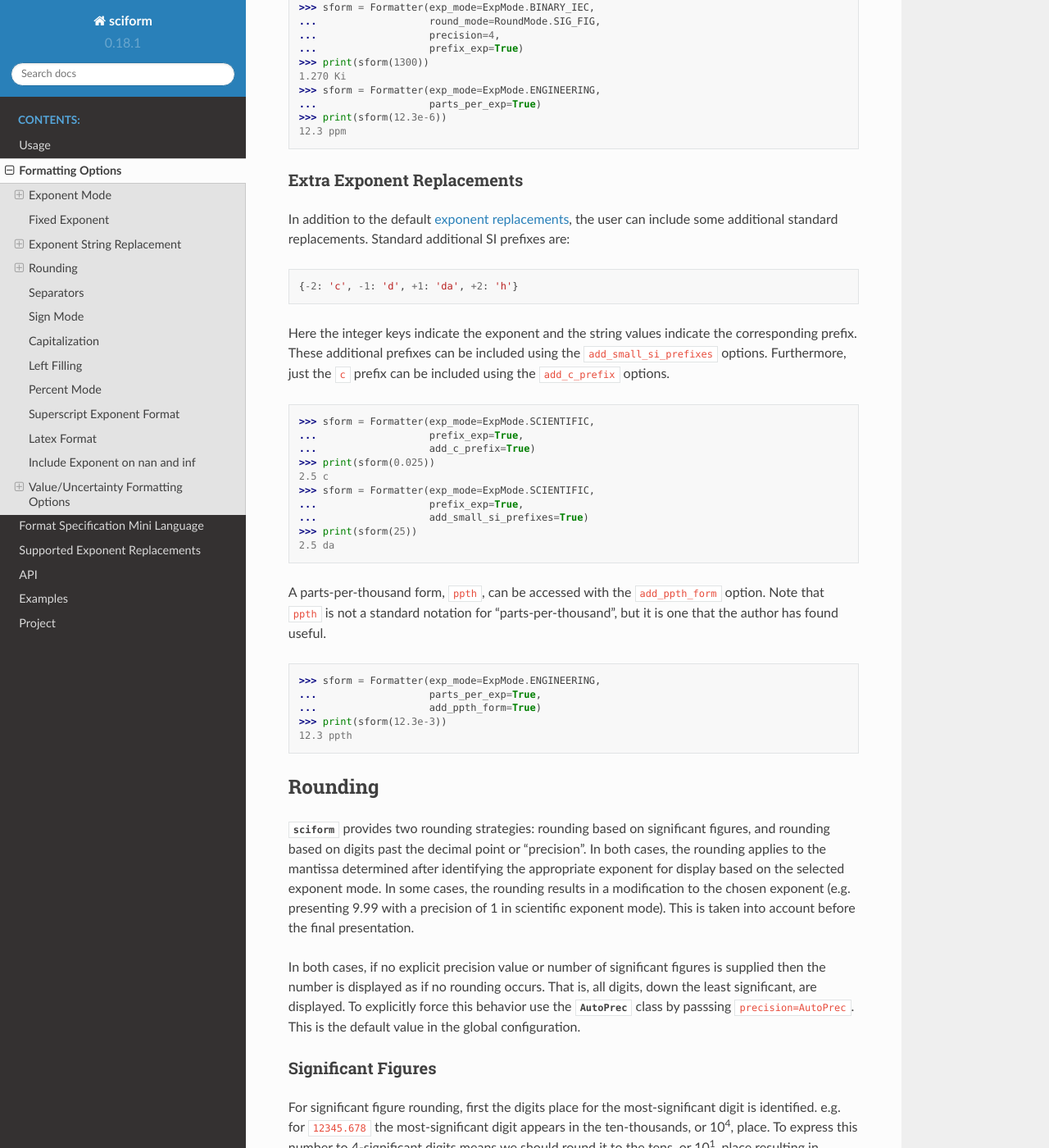
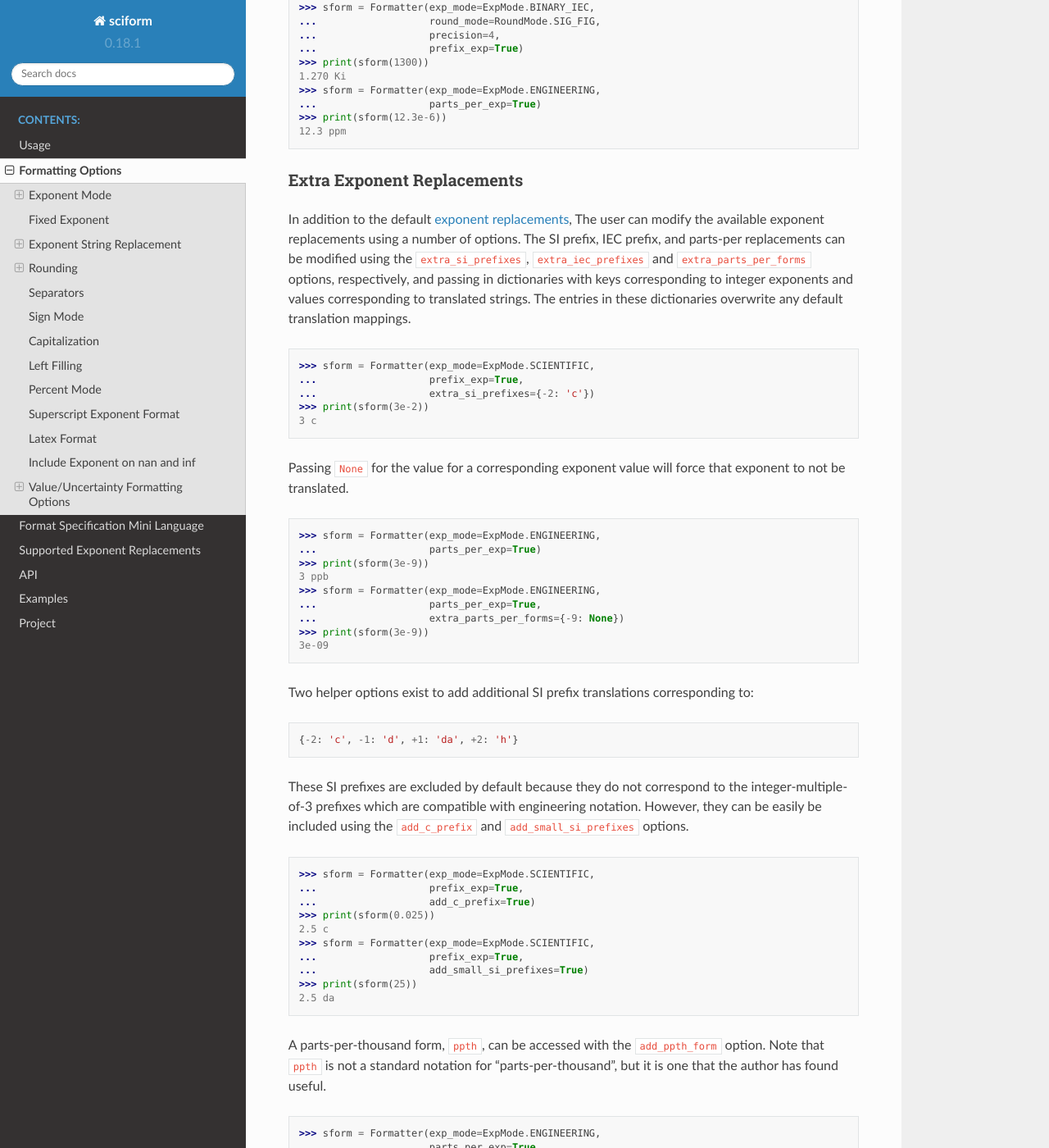
Before and after one commit to jagerber48/sciform, a Sphinx documentation site: the page built from docs/source/options.rst, in a window 1280 px wide and 1400 px high, scrolled down 3008 px. Shown: the whole window at 82% size. Built offline with Sphinx 7.4.7 and the Read the Docs theme 2.0.0, drawn with Linux system fonts in a browser that asks for light colours.

Commit message:
extra translations documentation

```diff
--- a/docs/source/exp replacement.rst
+++ b/docs/source/exp replacement.rst
@@ -151,7 +151,9 @@ override the standard mappings listed above.
 >>> from sciform import Formatter, ExpMode
 >>> sform = Formatter(exp_mode=ExpMode.ENGINEERING,
 ...                   parts_per_exp=True,
-...                   extra_parts_per_forms={-12: 'ppb'})
+...                   extra_parts_per_forms={-9: None, -12: 'ppb'})
+>>> print(sform(33e-9))
+33e-09
 >>> print(sform(33e-12))
 33 ppb
 
--- a/docs/source/options.rst
+++ b/docs/source/options.rst
@@ -181,18 +181,45 @@ Extra Exponent Replacements
 ---------------------------
 
 In addition to the default
-:ref:`exponent replacements <exp_replacements>`, the user can include
-some additional standard replacements.
-Standard additional SI prefixes are::
+:ref:`exponent replacements <exp_replacements>`, The user can modify the
+available exponent replacements using a number of options.
+The SI prefix, IEC prefix, and parts-per replacements can be modified
+using the ``extra_si_prefixes``, ``extra_iec_prefixes`` and
+``extra_parts_per_forms`` options, respectively, and passing in
+dictionaries with keys corresponding to integer exponents and values
+corresponding to translated strings.
+The entries in these dictionaries overwrite any default translation
+mappings.
 
-   {-2: 'c', -1: 'd', +1: 'da', +2: 'h'}
+>>> sform = Formatter(exp_mode=ExpMode.SCIENTIFIC,
+...                   prefix_exp=True,
+...                   extra_si_prefixes={-2: 'c'})
+>>> print(sform(3e-2))
+3 c
 
-Here the integer keys indicate the exponent and the string values
-indicate the corresponding prefix.
-These additional prefixes can be included using the
+Passing ``None`` for the value for a corresponding exponent value will
+force that exponent to not be translated.
+
+>>> sform = Formatter(exp_mode=ExpMode.ENGINEERING,
+...                   parts_per_exp=True)
+>>> print(sform(3e-9))
+3 ppb
+>>> sform = Formatter(exp_mode=ExpMode.ENGINEERING,
+...                   parts_per_exp=True,
+...                   extra_parts_per_forms={-9: None})
+>>> print(sform(3e-9))
+3e-09
+
+Two helper options exist to add additional SI prefix translations
+corresponding to::
+
+    {-2: 'c', -1: 'd', +1: 'da', +2: 'h'}
+
+These SI prefixes are excluded by default because they do not correspond
+to the integer-multiple-of-3 prefixes which are compatible with
+engineering notation.
+However, they can be easily be included using the ``add_c_prefix`` and
 ``add_small_si_prefixes`` options.
-Furthermore, just the ``c`` prefix can be included using the
-``add_c_prefix`` options.
 
 >>> sform = Formatter(exp_mode=ExpMode.SCIENTIFIC,
 ...                   prefix_exp=True,
```
Also changed, not shown: 1 other file.
